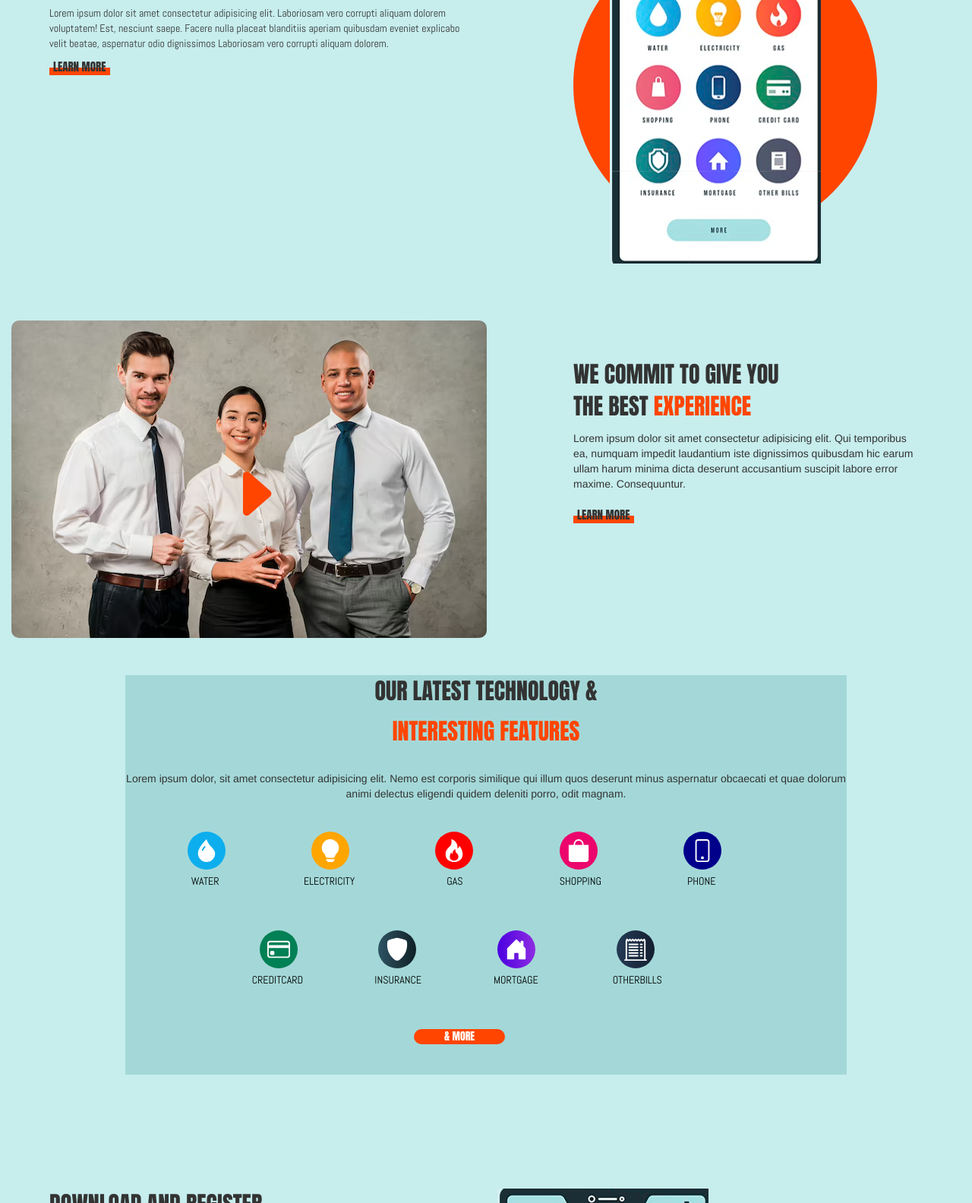
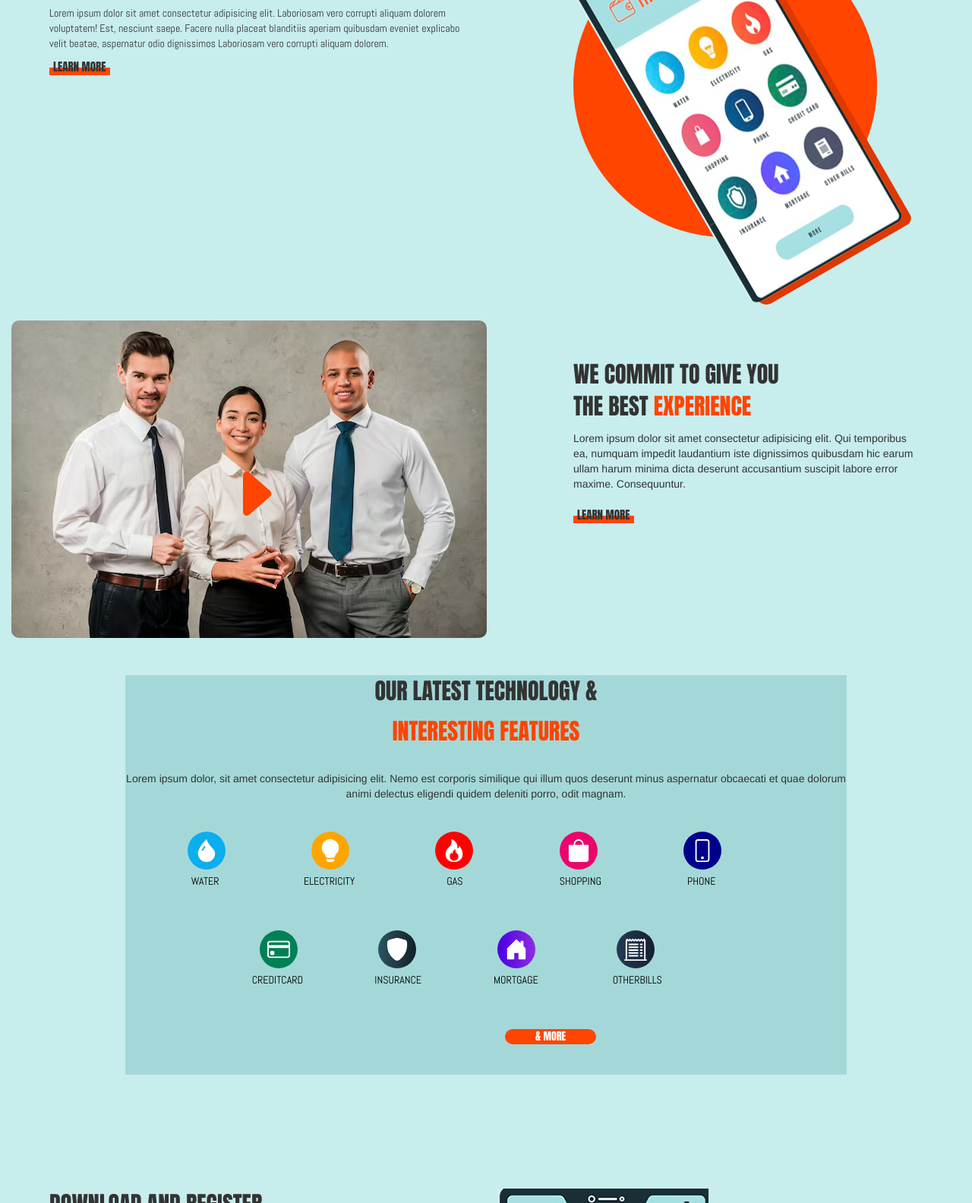
Before and after one commit to R-1944/codefestlayout3, a plain HTML site: page index.html in a window 1280 px wide. Shown: the part 1216-2800 px from the top of the page at 76% size. Drawn offline with nearby package versions, Linux system fonts and the light colour scheme.

Commit message:
last
last

```diff
--- a/style.css
+++ b/style.css
@@ -59,6 +59,13 @@ margin-top: -40px;
     /* margin-top: -100rem; */
     /* margin-right: -30px; */
     margin-left: -20rem;
+    /* left: 30.5vw;
+    position: absolute;
+    z-index: 1;
+    top: 7vw; */
+    box-shadow: 9px 9px #df3900;
+    border-radius: 0px 10px 10px 14px;
+    max-width: 18vw;
 }
 /* --------------------------------------Right part-------------------------------- */
 .orange_box{
@@ -139,6 +146,7 @@ margin-top: -40px;
 .payment{
     font-size: 20px;
     font-family: Impact, Haettenschweiler, 'Arial Narrow Bold', sans-serif;
+
 }
 .pay_text{
     font-family: 'Abel';
@@ -202,6 +210,7 @@ margin-top: -40px;
     border-radius: 50rem;
     align-items: center;
     margin-left: 100px;
+
 }
 .l_more{
     font-size: 15px;
@@ -224,11 +233,26 @@ margin-top: -40px;
 }   */
 .img_rotet{
 
-    margin-left: 48px;
+    margin-left: 84px;
     margin-top: -122px;
     /* box-shadow: 0px 0px 5px 12px black; */
     /* opacity: 0.5px; */
+
+
+
+    width:250px;
+    height: 550px;
+    transform: rotate(330deg);
+    margin-top: -80px;
+    border-radius: 10px;
+
+
+    box-shadow: 9px 9px #df3900;
+    border-radius: 0px 10px 10px 14px;
+    max-width: 18vw;
 }
+
+
 /* ---------------------------------------------------Fifth part---------------------------------------------------- */
 .arrow
 {
@@ -390,7 +414,7 @@ background: linear-gradient(to right, #243B55, #141E30); /* W3C, IE 10+/ Edge, F
     text-align: center;
     /* margin-left: 2rem; */
     align-items: center;
-    margin-left: 38rem;
+    margin-left: 50rem;
 }
 
 /* -------------------------------------SEVEN PART------------------------------- */
@@ -480,6 +504,10 @@ background: linear-gradient(to right, #243B55, #141E30); /* W3C, IE 10+/ Edge, F
     box-sizing: border-box;
     /* background-color: orangered;
     box-shadow: 5px orangered; */
+    box-shadow: 9px 9px #df3900;
+    border-radius: 0px 10px 10px 14px;
+    max-width: 18vw;
+}
 
 }
 /* -----------------------------------------------------------------  FOOTER PART  -------------------------------------------------------------------------------- */
```
